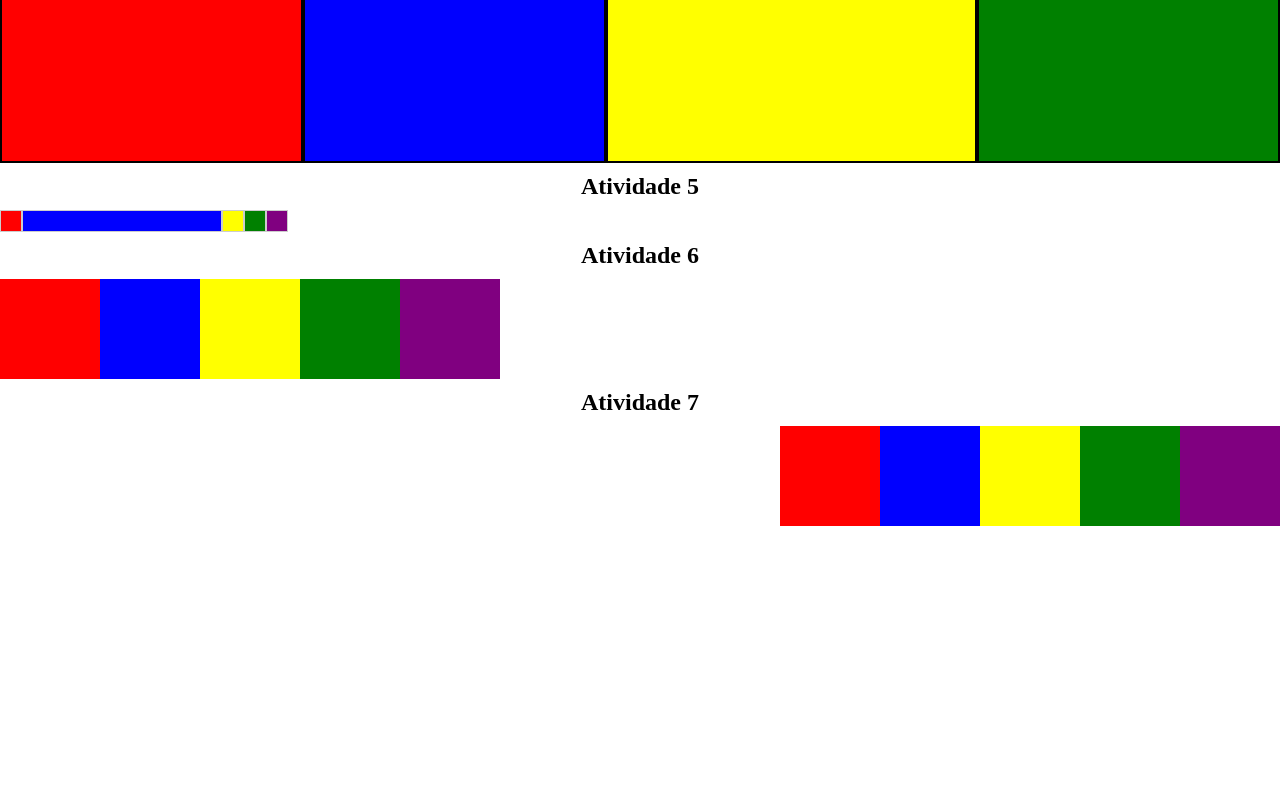
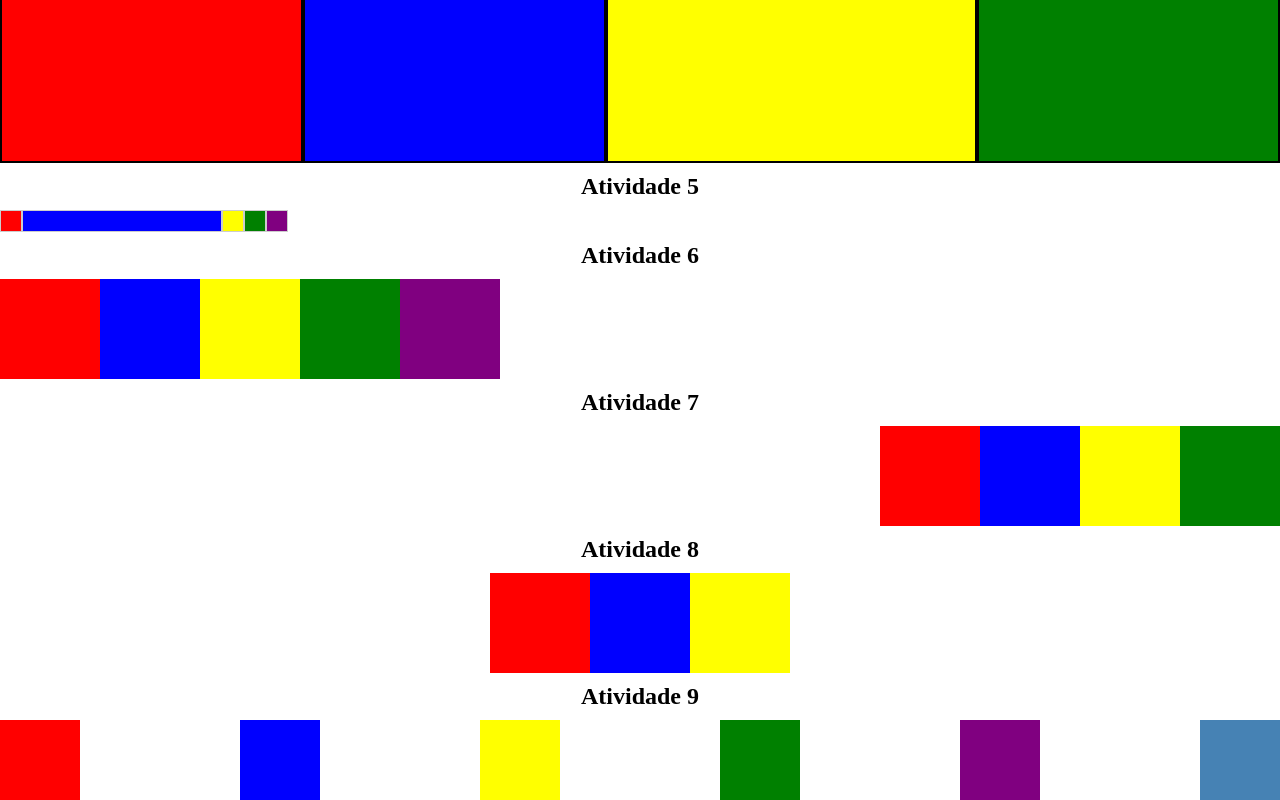
Before and after one commit to ItzTas/exercicios-da-faculdade-de-react-e-ui-first, a React (Vite) app in the folder mobile-first/tp1/: page / in a window 1280 px wide. Shown: the part 925-1725 px from the top of the page. Before the commit the page ends 1451 px from the top, so only its background shows below. Built offline with nearby package versions, Linux system fonts and the light colour scheme; the HTML template or start-up script is replaced by a standard one.

Commit message:
atividade 9

```diff
--- a/mobile-first/tp1/src/App.jsx
+++ b/mobile-first/tp1/src/App.jsx
@@ -7,6 +7,8 @@ import Ex2atv2 from './atv2/ex2/ex2atv2';
 import Ex3atv2 from './atv2/ex3/ex3atv2';
 import Ex1atv3 from './atv3/ex1/ex1atv3';
 import Ex2atv3 from './atv3/ex2/ex2atv3';
+import Ex3atv3 from './atv3/ex3/ex3atv3';
+import Ex4atv3 from './atv3/ex4/ex4atv3';
 
 export default function App() {
   return (
@@ -39,6 +41,14 @@ export default function App() {
         <h2 className='atividade-num'>Atividade 7</h2>
         <Ex2atv3 />
       </section>
+      <section>
+        <h2 className='atividade-num'>Atividade 8</h2>
+        <Ex3atv3 />
+      </section>
+      <section>
+        <h2 className='atividade-num'>Atividade 9</h2>
+        <Ex4atv3 />
+      </section>
     </main>
   );
 }
--- a/mobile-first/tp1/src/atv3/ex2/ex2atv3.css
+++ b/mobile-first/tp1/src/atv3/ex2/ex2atv3.css
@@ -24,7 +24,3 @@
 .ex2atv3_box-4 {
     background-color: green;
 }
-
-.ex2atv3_box-5 {
-    background-color: purple;
-}
--- a/mobile-first/tp1/src/atv3/ex2/ex2atv3.jsx
+++ b/mobile-first/tp1/src/atv3/ex2/ex2atv3.jsx
@@ -8,7 +8,6 @@ function Ex2atv3() {
       <div className='ex2atv3_box-2' />
       <div className='ex2atv3_box-3' />
       <div className='ex2atv3_box-4' />
-      <div className='ex2atv3_box-5' />
     </div>
   );
 }
--- /dev/null
+++ b/mobile-first/tp1/src/atv3/ex3/ex3atv3.css
@@ -0,0 +1,22 @@
+.ex3atv3_container {
+    display: flex;
+    justify-content: center;
+}
+
+[class*=ex3atv3_box-] {
+    width: 100px;
+    height: 100px;
+
+}
+
+.ex3atv3_box-1 {
+    background-color: red;
+}
+
+.ex3atv3_box-2 {
+    background-color: blue;
+}
+
+.ex3atv3_box-3 {
+    background-color: yellow;
+}
--- /dev/null
+++ b/mobile-first/tp1/src/atv3/ex3/ex3atv3.jsx
@@ -0,0 +1,14 @@
+import React from 'react';
+import './ex3atv3.css';
+
+function Ex3atv3() {
+  return (
+    <div className='ex3atv3_container'>
+      <div className='ex3atv3_box-1' />
+      <div className='ex3atv3_box-2' />
+      <div className='ex3atv3_box-3' />
+    </div>
+  );
+}
+
+export default Ex3atv3;
--- /dev/null
+++ b/mobile-first/tp1/src/atv3/ex4/ex4atv3.css
@@ -0,0 +1,34 @@
+.ex4atv3_container {
+    display: flex;
+    justify-content: space-between;
+}
+
+[class*=ex4atv3_box-] {
+    width: 80px;
+    height: 80px;
+
+}
+
+.ex4atv3_box-1 {
+    background-color: red;
+}
+
+.ex4atv3_box-2 {
+    background-color: blue;
+}
+
+.ex4atv3_box-3 {
+    background-color: yellow;
+}
+
+.ex4atv3_box-4 {
+    background-color: green;
+}
+
+.ex4atv3_box-5 {
+    background-color: purple;
+}
+
+.ex4atv3_box-6 {
+    background-color: steelblue;
+}
--- /dev/null
+++ b/mobile-first/tp1/src/atv3/ex4/ex4atv3.jsx
@@ -0,0 +1,17 @@
+import React from 'react';
+import './ex4atv3.css';
+
+function Ex4atv3() {
+  return (
+    <div className='ex4atv3_container'>
+      <div className='ex4atv3_box-1' />
+      <div className='ex4atv3_box-2' />
+      <div className='ex4atv3_box-3' />
+      <div className='ex4atv3_box-4' />
+      <div className='ex4atv3_box-5' />
+      <div className='ex4atv3_box-6' />
+    </div>
+  );
+}
+
+export default Ex4atv3;
```
